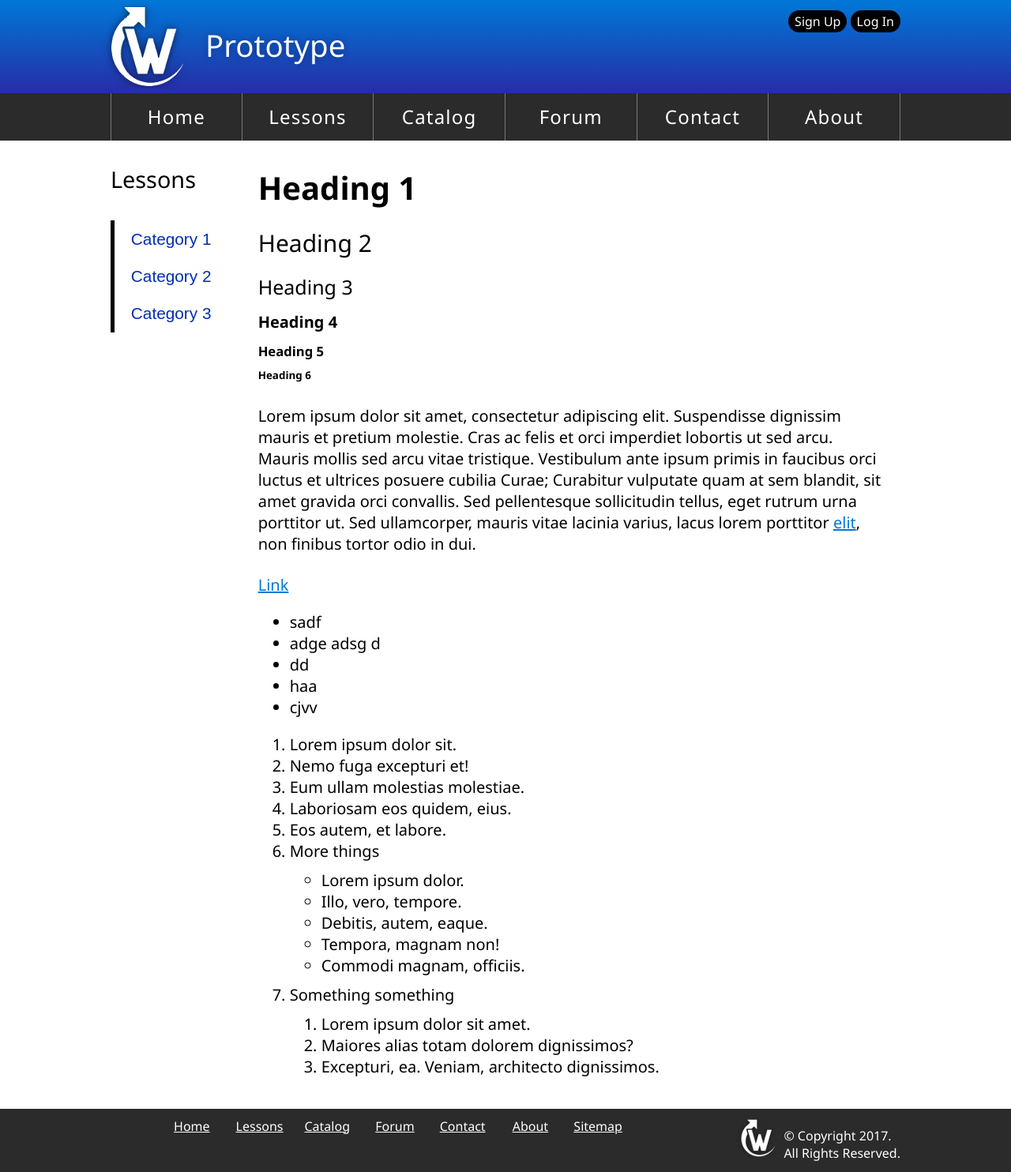
After one commit to isheik/g7, a PHP site: page /prototype.html in a window 1280 px wide. The commit adds this page. Shown: the whole page at 79% size. Run offline with PHP 8.4, Linux system fonts and the light colour scheme.

Commit message:
Final update of generic, site-wide styles

```diff
--- /dev/null
+++ b/prototype.html
@@ -0,0 +1,146 @@
+<!DOCTYPE html>
+<html lang="en">
+    <head>
+        <meta charset="utf-8">
+        <title>Prototype</title>
+        <link rel="stylesheet" type="text/css" href="style/base.css">
+        <script src="script.js"></script>
+    </head>
+
+    <body>
+        <header class="page_row">
+            <div class="centered">
+                <a href="index.html"><img src="images/logo_header.png" id="header_logo" alt="logo" width="120" height="108"></a>
+                <h1 id="header_title">Prototype</h1>
+                <div id="auth">
+                    <a href="account.html" class="auth_button">Sign Up</a>
+                    <a href="account.html" class="auth_button">Log In</a>
+                </div>
+            </div>
+        </header>
+
+        <nav id="top_nav" class="site_nav page_row">
+            <div class="centered">
+                <ul>
+                    <li><a href="./index.html">Home</a></li>
+                    <li><a href="./lessons-main.html">Lessons</a></li>
+                    <li><a href="./catalog.html">Catalog</a></li>
+                    <li><a href="./forum.php">Forum</a></li>
+                    <li><a href="./contact.html">Contact</a></li>
+                    <li><a href="./about.html">About</a></li>
+                </ul>
+            </div>
+        </nav>
+
+        <main class="page_row">
+            <div id="content_wrapper" class="centered">
+                <nav id="lessons_nav">
+                    <h2>Lessons</h2>
+                    <ul id="category_list">
+                        <li>
+                            <button class="categories">Category 1</button>
+                            <ul class="lessons">
+                                <li><a href="#">Lesson 1</a></li>
+                                <li><a href="#">Lesson 2</a></li>
+                                <li><a href="#">Lesson 3</a></li>
+                                <li><a href="#">Lesson 4</a></li>
+                            </ul>
+                        </li>
+
+                        <li>
+                            <button class="categories">Category 2</button>
+                            <ul class="lessons">
+                                <li><a href="#">Lesson 1</a></li>
+                                <li><a href="#">Lesson 2</a></li>
+                                <li><a href="#">Lesson 3</a></li>
+                                <li><a href="#">Lesson 4</a></li>
+                            </ul>
+                        </li>
+
+                        <li>
+                            <button class="categories">Category 3</button>
+                            <ul class="lessons">
+                                <li><a href="#">Lesson 1</a></li>
+                                <li><a href="#">Lesson 2</a></li>
+                                <li><a href="#">Lesson 3</a></li>
+                                <li><a href="#">Lesson 4</a></li>
+                            </ul>
+                        </li>
+                    </ul>
+
+                    <script>nav_exp_init();</script>
+                </nav>
+
+                <article id="lesson_content">
+                    <h1>Heading 1</h1>
+                    <h2>Heading 2</h2>
+                    <h3>Heading 3</h3>
+                    <h4>Heading 4</h4>
+                    <h5>Heading 5</h5>
+                    <h6>Heading 6</h6>
+                    <p>Lorem ipsum dolor sit amet, consectetur adipiscing elit. Suspendisse dignissim mauris et pretium molestie. Cras ac felis et orci imperdiet lobortis ut sed arcu. Mauris mollis sed arcu vitae tristique. Vestibulum ante ipsum primis in faucibus orci luctus et ultrices posuere cubilia Curae; Curabitur vulputate quam at sem blandit, sit amet gravida orci convallis. Sed pellentesque sollicitudin tellus, eget rutrum urna porttitor ut. Sed ullamcorper, mauris vitae lacinia varius, lacus lorem porttitor <a href="#">elit</a>, non finibus tortor odio in dui.</p>
+
+                    <a href="#">Link</a>
+
+                    <section>
+                        <ul>
+                            <li>sadf</li>
+                            <li>adge adsg d</li>
+                            <li>dd</li>
+                            <li>haa</li>
+                            <li>cjvv</li>
+                        </ul>
+
+                        <ol>
+                            <li>Lorem ipsum dolor sit.</li>
+                            <li>Nemo fuga excepturi et!</li>
+                            <li>Eum ullam molestias molestiae.</li>
+                            <li>Laboriosam eos quidem, eius.</li>
+                            <li>Eos autem, et labore.</li>
+                            <li>More things
+                                <ul>
+                                    <li>Lorem ipsum dolor.</li>
+                                    <li>Illo, vero, tempore.</li>
+                                    <li>Debitis, autem, eaque.</li>
+                                    <li>Tempora, magnam non!</li>
+                                    <li>Commodi magnam, officiis.</li>
+                                </ul>
+                            </li>
+                            <li>Something something
+                                <ol>
+                                    <li>Lorem ipsum dolor sit amet.</li>
+                                    <li>Maiores alias totam dolorem dignissimos?</li>
+                                    <li>Excepturi, ea. Veniam, architecto dignissimos.</li>
+                                </ol>
+                            </li>
+                        </ol>
+                    </section>
+
+                </article>
+            </div>
+
+            <script>set_lessons_width();</script>
+        </main>
+
+        <footer class="page_row">
+            <div class="centered">
+                <nav id="bottom_nav" class="site_nav">
+                    <ul>
+                        <li><a href="./index.html">Home</a></li>
+                        <li><a href="./lessons-main.html">Lessons</a></li>
+                        <li><a href="./catalog.html">Catalog</a></li>
+                        <li><a href="./forum.php">Forum</a></li>
+                        <li><a href="./contact.html">Contact</a></li>
+                        <li><a href="./about.html">About</a></li>
+                        <li><a href="./sitemap.html">Sitemap</a></li>
+                    </ul>
+                </nav>
+                <div id="logo_copyright">
+                    <img src="images/logo_footer.png" id="footer_logo" alt="logo" width="56" height="50">
+                    <p id="copyright">&copy; Copyright 2017.<br>All Rights Reserved.</p>
+                </div>
+            </div>
+        </footer>
+
+    </body>
+</html>
--- a/style/base.css
+++ b/style/base.css
@@ -30,11 +30,20 @@ nav ul {
     list-style-type: none;
 }
 
+article {
+    font-size: 1.25em;
+    padding: 1em;
+}
+
 /*************************************************************/
 /* SITE-WIDE GENERAL STYLES                                  */
 /*************************************************************/
 main p {
-    margin-top: 1.25em;
+    margin: 1.25em 0;
+}
+
+main a {
+    margin: 1.25em 0;
 }
 
 a:link, a:visited {
@@ -45,14 +54,37 @@ a:hover {
     color: #262DA8;
 }
 
-article {
-    font-size: 1.25em;
-    padding: 1em;
+h1, h2, h3, h4, h5, h6 {
+    font-weight: 500;
+    line-height: 2em;
+    /*margin-bottom: 1.25em;*/
 }
 
-/* Lists
+h1, h4, h5, h6 {
+    font-weight: bold;
+}
 
-*/
+h1 {
+    font-size: 2em;
+}
+
+h3 {
+    font-size: 1.25em;
+}
+
+/* LISTS */
+/* The selector in this rule is necessary to target content that is in our main
+content area. This is to avoid conflicts with the nav bar. */
+article ul, article ol, section ol, section ul {
+    padding: 0 2em;
+    margin: 1em 0;
+}
+
+/* This alters the margin within nested lists, to group them while still
+providing some separation between levels. */
+article li ul, article li ol, section li ul, section li ol {
+    margin: 0.5em 0;
+}
 
 /*************************************************************/
 header.page_row {
```
